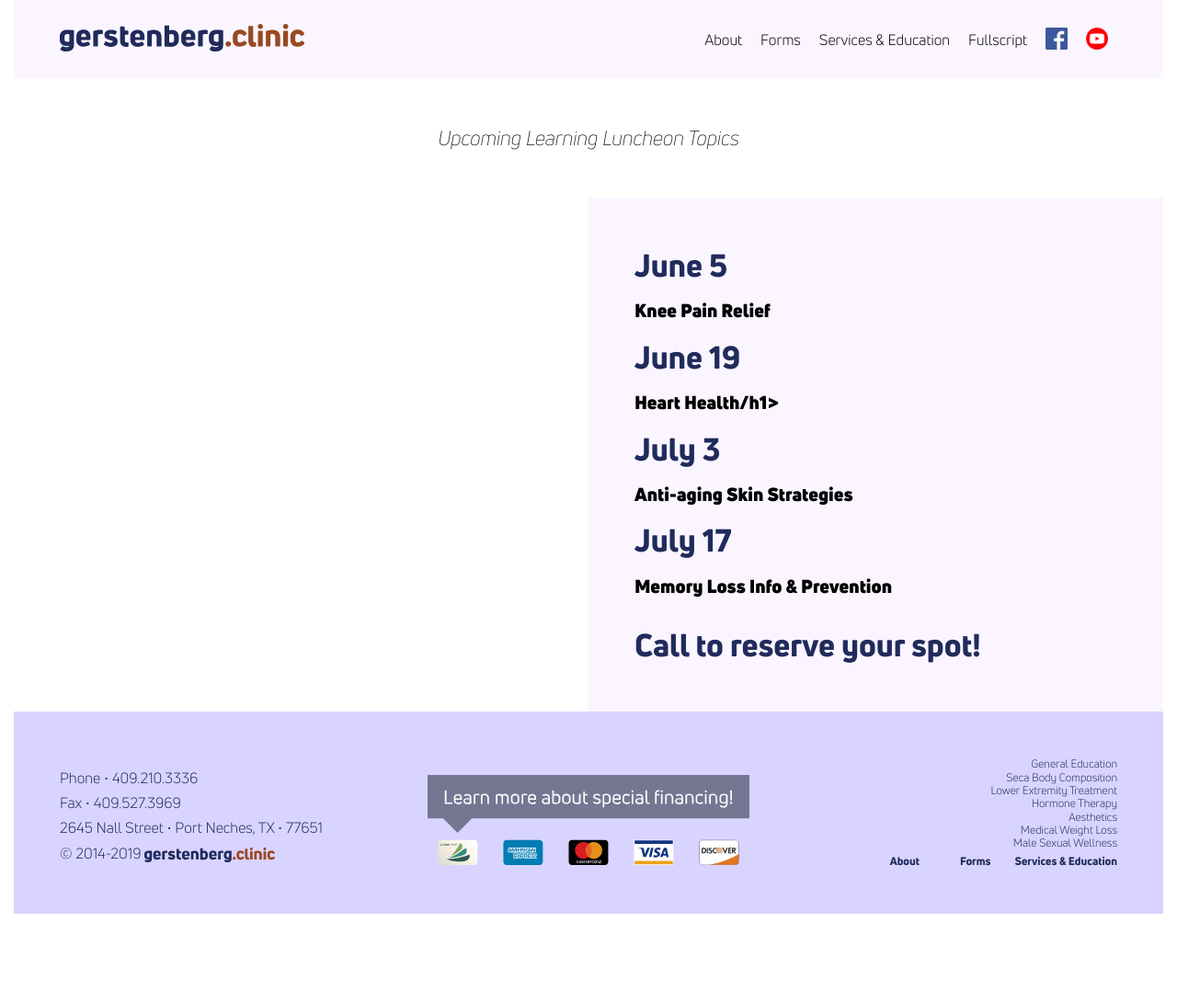
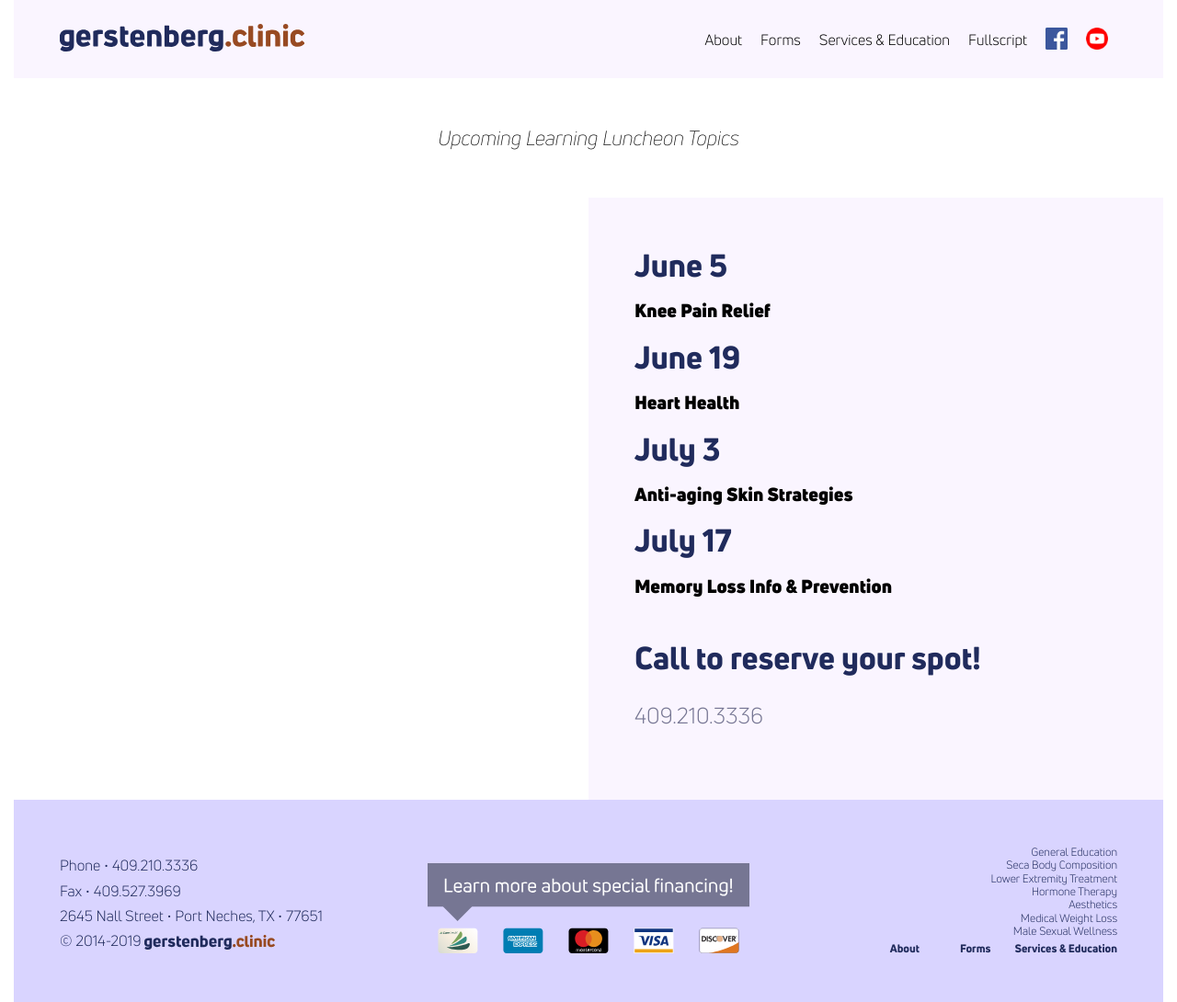
Before and after one commit to theneverwoods/gerstenberg.clinic, a Jekyll site: the page built from luncheon.html, in a window 1280 px wide. Shown: the whole page at 92% size. Built offline with Jekyll 4.4.1, drawn with Linux system fonts in a browser that asks for light colours; before the commit the page ends 994 px from its top, so only the background shows below that.

Commit message:
Update luncheon.html

```diff
--- a/luncheon.html
+++ b/luncheon.html
@@ -15,10 +15,12 @@ redirect_from: /learningluncheon
 	</div>
 	<div class="half tile light text">
 		<h2>June 5</h2> <h1>Knee Pain Relief</h1>
-		<h2>June 19</h2> <h1>Heart Health/h1>
+		<h2>June 19</h2> <h1>Heart Health</h1>
 		<h2>July 3</h2> <h1>Anti-aging Skin Strategies</h1>
 		<h2>July 17</h2> <h1>Memory Loss Info & Prevention</h1>
 		</br>
+		</br>
 		<h2>Call to reserve your spot!</h2>
+		<p>409.210.3336</p>
 	</div>
 </div>
```
